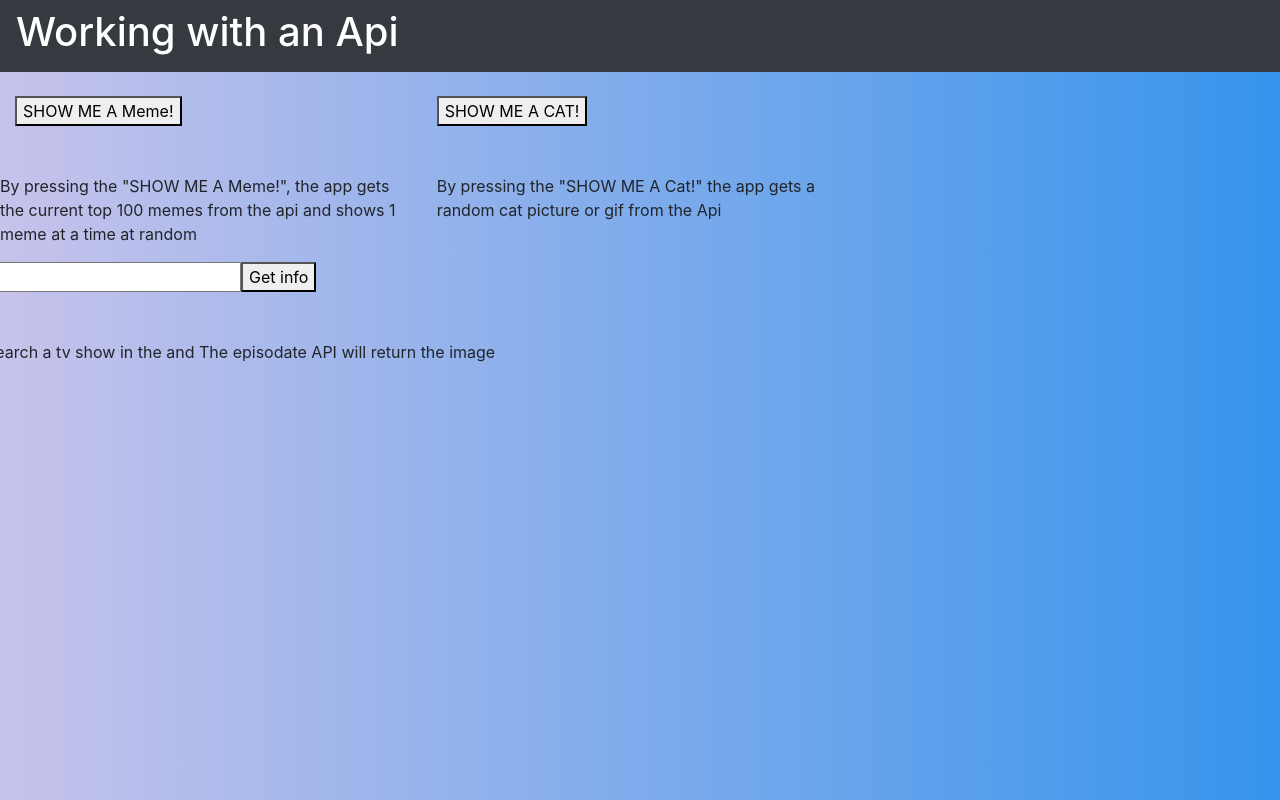
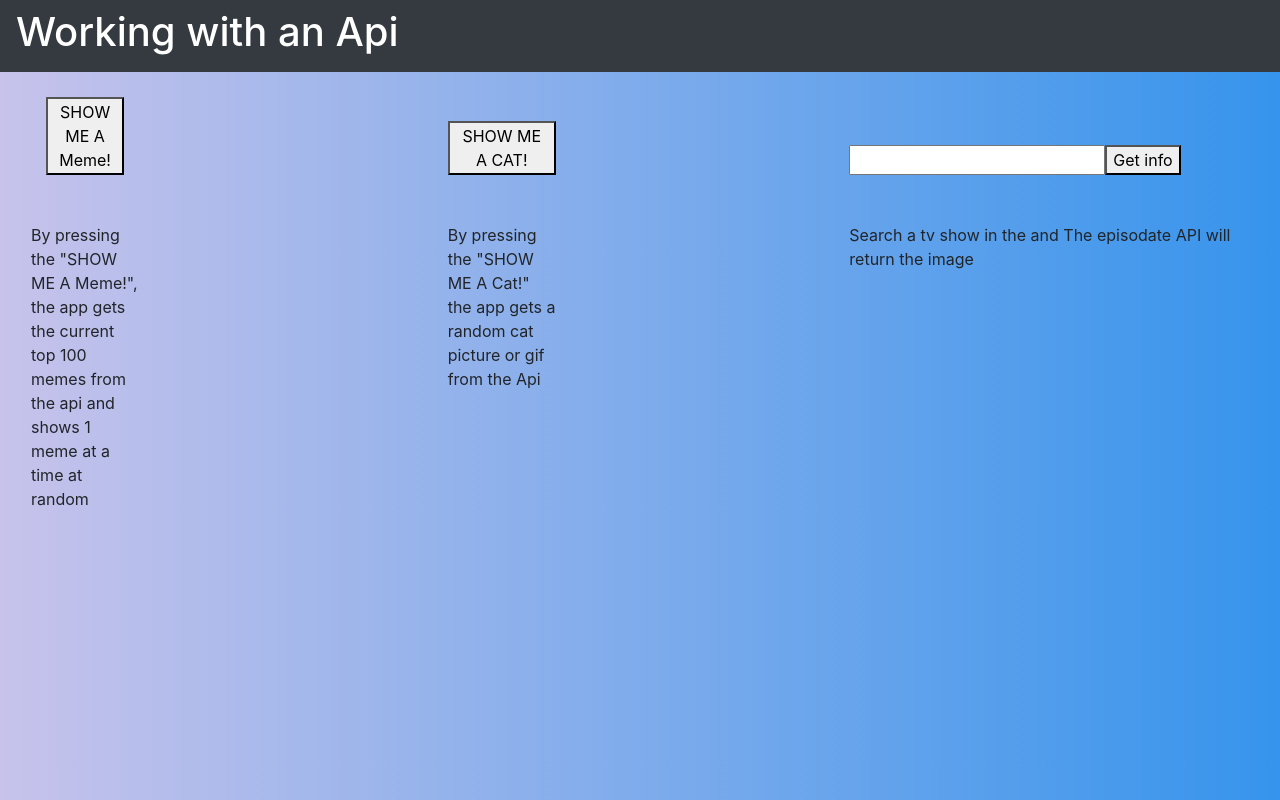
Before and after one commit to omeror/ApiPracticeWithReact, a React (Create React App) app: page / in a window 1280 px wide. Shown: the top 800 px of the page. Built offline with nearby package versions, Linux system fonts and the light colour scheme.

Commit message:
better format each api is the same size one row

```diff
--- a/src/App.js
+++ b/src/App.js
@@ -6,24 +6,29 @@ import './App.css'
 import TvShowInfo from './Components/TvShowInfo';
 
 class App extends Component {
-
     render() {
-        return (
-
-            <div className="wrapper" >
-                <NavBar/>       <br/>
-                <div className="row">
-
-                    <RandomMeme className="col-md-4"/>
-
-                    <CatPic className="col-md-4"/>
-                    <TvShowInfo className="col-md-4"/>
-                </div>
+    return (
+        <div className="wrapper" >
+            <NavBar/> <br/>
+            <div className= "container-fluid">
+                <table>
+                <col width="33%"/>
+                <col width="33%"/>
+                <col width="33%"/>
+                    <td>
+                    <RandomMeme />
+                    </td>
+                    <td>
+                    <CatPic />
+                    </td>
+                    <td>
+                    <TvShowInfo />
+                    </td>
+                </table>
                 <br/>
-
             </div>
-      );
+        </div>
+        );
     }
-  }
-
-  export default App;
+}
+export default App;
```
